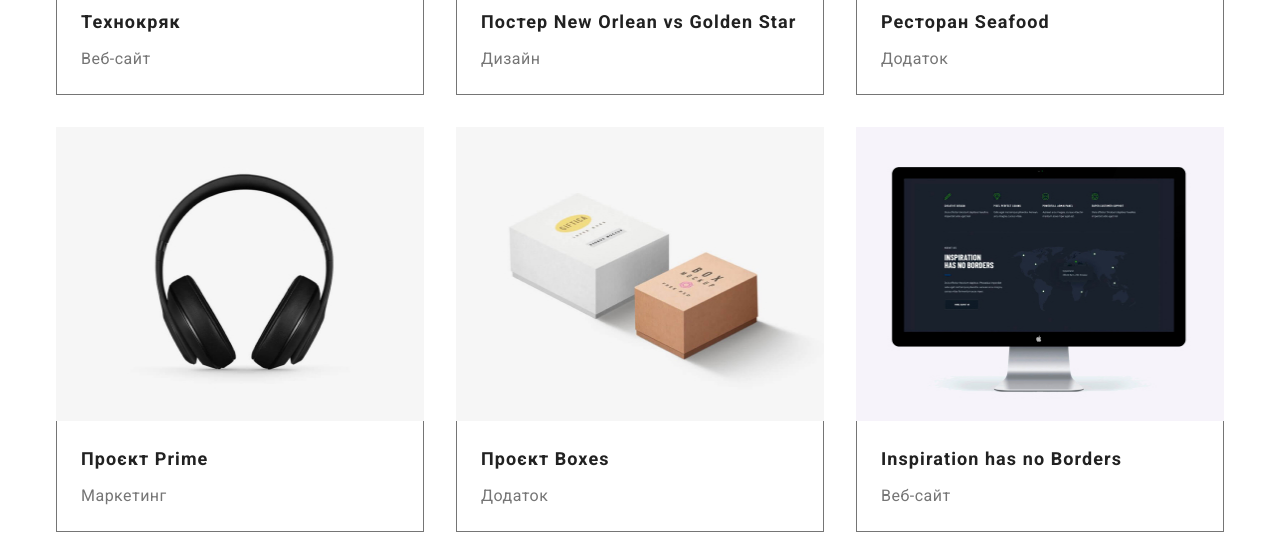
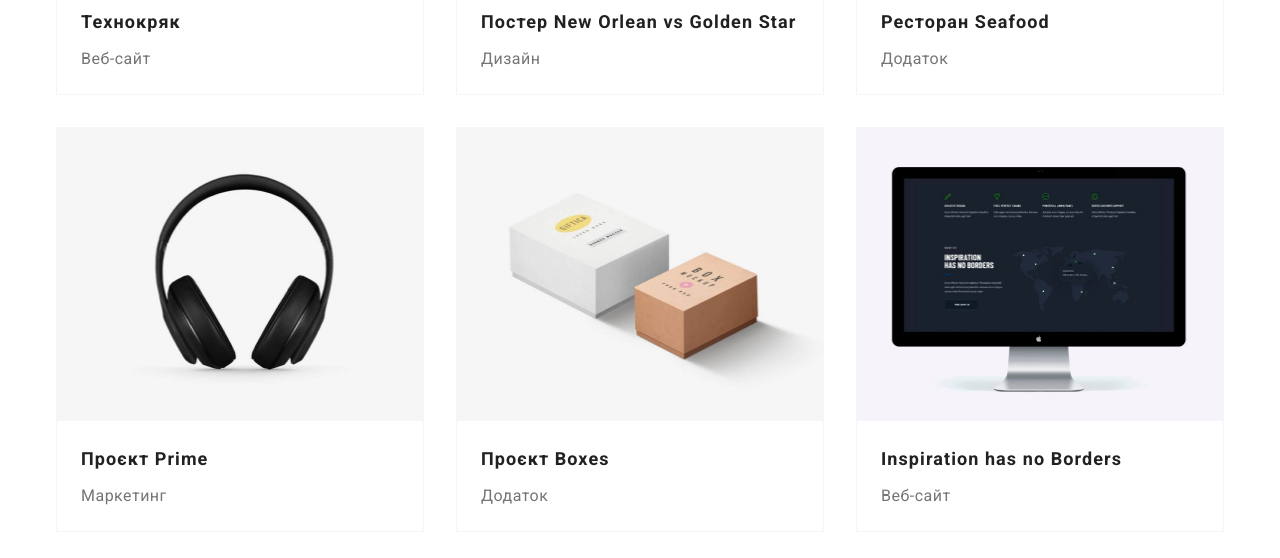
Before and after one commit to sh9vch9nk0/goit-markup-hw-03, a plain HTML site: page portfolio.html in a window 1280 px wide. Shown: the part 594-1152 px from the top of the page. Drawn offline with Linux system fonts and the light colour scheme.

Commit message:
Changed border color for project-about

```diff
--- a/css/styles.css
+++ b/css/styles.css
@@ -229,7 +229,7 @@ ul {
   width: 370px;
 }
 .project-about {
-  border: 1px solid var(--grey);
+  border: 1px solid var(--main-color);
   border-top: none;
   padding: 20px 24px;
 }
```
